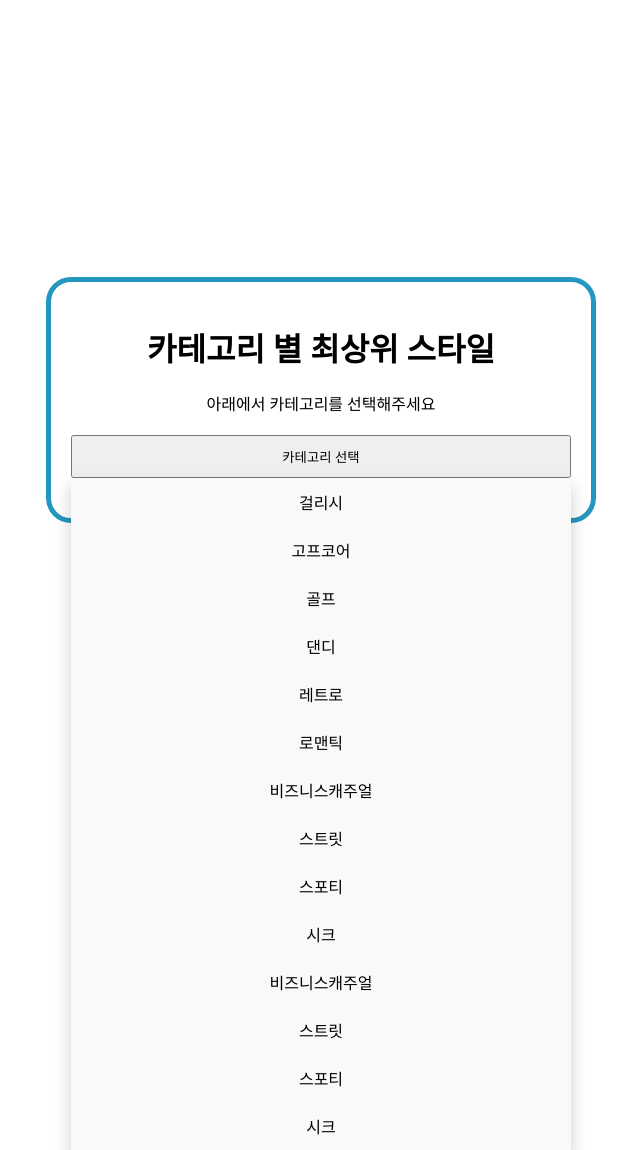
After one commit to de-devcourse-2-3-2/crawling-visualization, a Django app: template musinsa_trend/outfits/templates/top_styles_c.html in a window 1280 px wide, after a click on "카테고리 선택". The commit adds this page. Shown: the whole page, without its empty margins (319-959 px from the left). Run offline with Django 4.2, Linux system fonts and the light colour scheme; the template is opened without the code that fills it, so the values that code supplies are empty.

Commit message:
feat: Add function for searching top_styles_by_category

```diff
--- /dev/null
+++ b/musinsa_trend/outfits/templates/top_styles_c.html
@@ -0,0 +1,113 @@
+<!DOCTYPE html>
+<html lang="en">
+<head>
+    <meta charset="UTF-8">
+    <meta name="viewport" content="width=device-width, initial-scale=1.0">
+    <title>Top Styles by category</title>
+    <style>
+        body {
+            text-align: center;
+            margin: 0;
+            padding: 0;
+            display: flex;
+            flex-direction: column;
+            justify-content: center;
+            align-items: center;
+            height: 100vh;
+        }
+        .container {
+            border: 5px solid #2596be; /* 테두리 색상과 두께 설정 */
+            border-radius: 25px; /* 둥근 테두리 설정 */
+            padding: 20px;
+            margin: 20px auto; /* 자동으로 상자를 중앙 정렬 */
+            width: 80%; /* 상자의 너비 */
+            max-width: 500px; /* 상자의 최대 너비 */
+        }
+        .dropdown-label, .dropdown {
+            margin-bottom: 20px;
+        }
+        .dropdown {
+            position: relative;
+            display: inline-block;
+            width: 100%; /* 드롭다운 너비 전체 사용 */
+        }
+        .dropbtn {
+            width: 100%; /* 버튼 너비 전체 사용 */
+            padding: 10px 20px;
+            cursor: pointer;
+        }
+        .dropdown-content {
+            display: none;
+            position: absolute;
+            background-color: #f9f9f9;
+            left: 0; /* 드롭다운을 버튼과 동일한 너비로 설정 */
+            right: 0;
+            box-shadow: 0px 8px 16px 0px rgba(0,0,0,0.2);
+            z-index: 1;
+        }
+        .dropdown-content div {
+            color: black;
+            padding: 12px 16px;
+            text-decoration: none;
+            display: block;
+        }
+        .dropdown-content div:hover {
+            background-color: #f1f1f1;
+        }
+        .show {display:block;}
+    </style>
+</head>
+<body>
+
+    <div class="container">
+        <h1>카테고리 별 최상위 스타일</h1>
+        <div class="dropdown-label">아래에서 카테고리를 선택해주세요</div>
+        <div class="dropdown">
+            <button class="dropbtn" onclick="toggleDropdown()">카테고리 선택</button>
+            <div id="myDropdown" class="dropdown-content">
+                <div onclick="selectCategory('걸리시')">걸리시</div>
+                <div onclick="selectCategory('고프코어')">고프코어</div>
+                <div onclick="selectCategory('골프')">골프</div>
+                <div onclick="selectCategory('댄디')">댄디</div>
+                <div onclick="selectCategory('레트로')">레트로</div>
+                <div onclick="selectCategory('로맨틱')">로맨틱</div>
+                <div onclick="selectCategory('비즈니스캐주얼')">비즈니스캐주얼</div>
+                <div onclick="selectCategory('스트릿')">스트릿</div>
+                <div onclick="selectCategory('스포티')">스포티</div>
+                <div onclick="selectCategory('시크')">시크</div>
+                <div onclick="selectCategory('아동복')">비즈니스캐주얼</div>
+                <div onclick="selectCategory('아메카지')">스트릿</div>
+                <div onclick="selectCategory('캐주얼')">스포티</div>
+                <div onclick="selectCategory('홈웨어')">시크</div>
+            </div>
+        </div>
+    </div>
+
+    <script>
+        // 드롭다운 메뉴를 표시하거나 숨기는 함수
+        function toggleDropdown() {
+            document.getElementById("myDropdown").classList.toggle("show");
+        }
+
+        // 사용자가 시즌을 선택하면 해당 시즌의 스타일 페이지로 이동
+        function selectCategory(category) {
+            window.location.href = '/outfits/top-styles-c/' + category + '/';
+        }
+
+        // 페이지 외부를 클릭하면 드롭다운 닫기
+        window.onclick = function(event) {
+            if (!event.target.matches('.dropbtn')) {
+                var dropdowns = document.getElementsByClassName("dropdown-content");
+                var i;
+                for (i = 0; i < dropdowns.length; i++) {
+                    var openDropdown = dropdowns[i];
+                    if (openDropdown.classList.contains('show')) {
+                        openDropdown.classList.remove('show');
+                    }
+                }
+            }
+        }
+    </script>
+
+</body>
+</html>
```
Also changed, not shown: musinsa_trend/outfits/templates/test2.html (+0 -39 lines), musinsa_trend/outfits/templates/top_styles_by_category.html (added, +75 -0 lines), musinsa_trend/outfits/urls.py (+4 -7 lines), musinsa_trend/outfits/views.py (+56 -34 lines).
